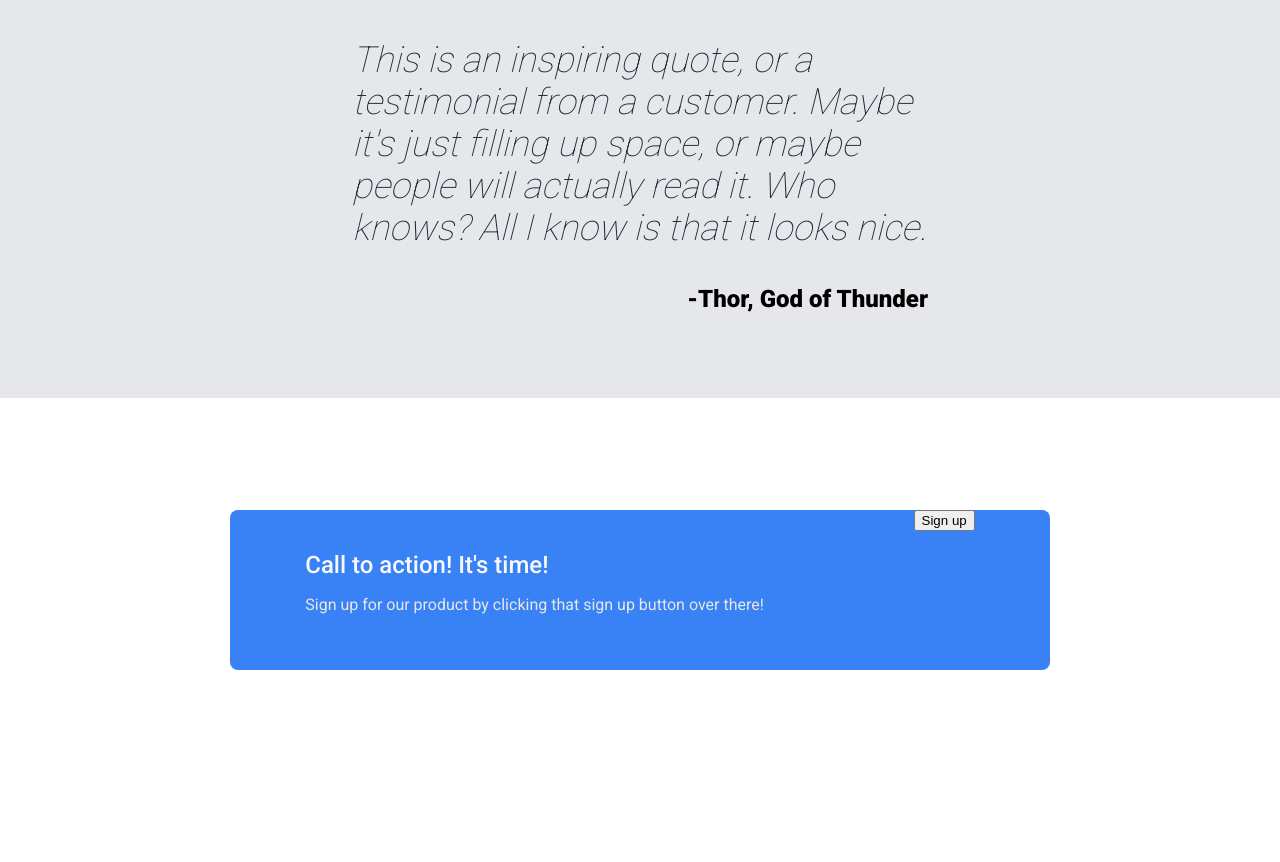
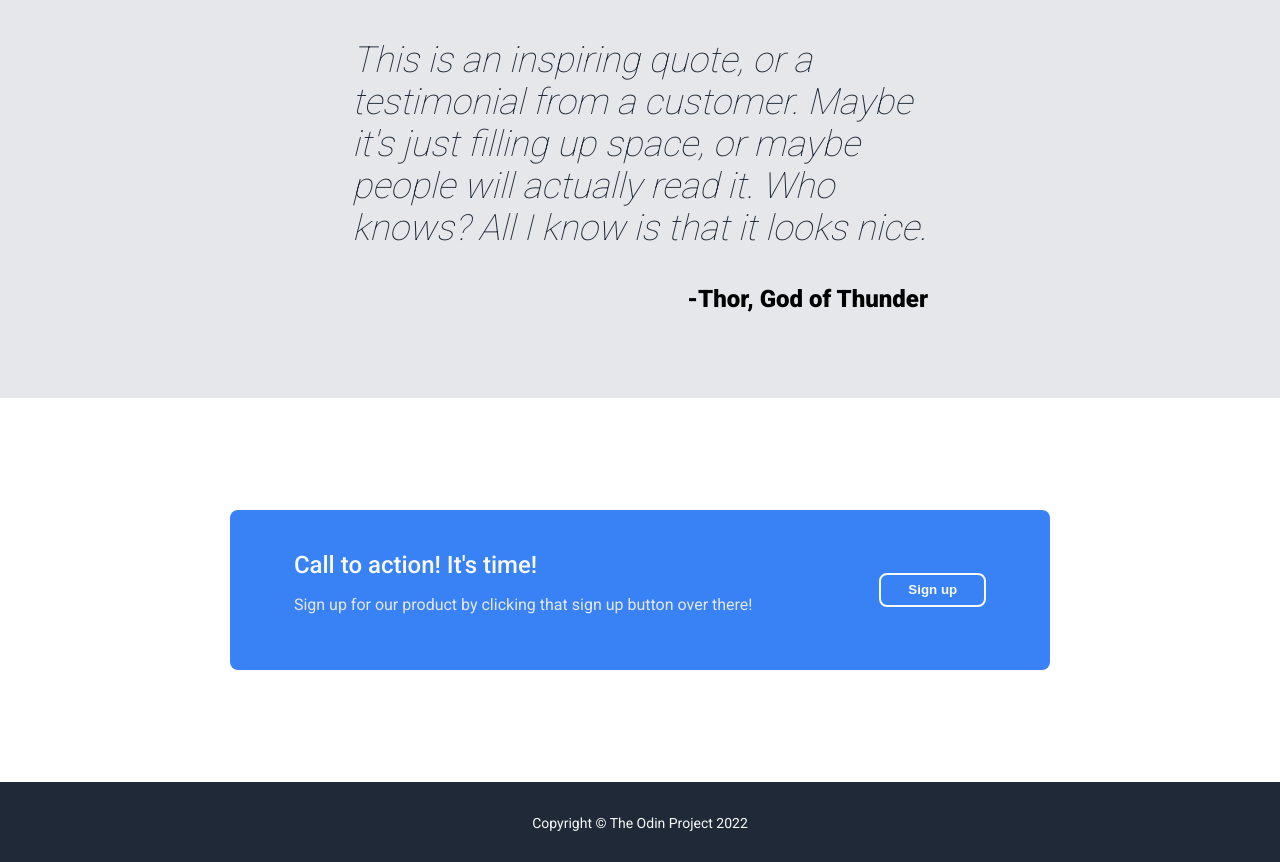
Before and after one commit to peetzaecksdee/Landing-page, a plain HTML site: page index.html in a window 1280 px wide. Shown: the part 1150-2012 px from the top of the page. Before the commit the page ends 1932 px from the top, so only its background shows below. Drawn offline with Linux system fonts and the light colour scheme.

Commit message:
Finishing the Project

```diff
--- a/index.html
+++ b/index.html
@@ -80,5 +80,10 @@
                 </div>
             </div>
         </div>
+        <div class="footer">
+            <div>
+                <span>Copyright © The Odin Project 2022</span>
+            </div>
+        </div>
     </body>
 </html>
--- a/style.css
+++ b/style.css
@@ -141,7 +141,7 @@ img {
 }
 
 .info-box {
-        display: flex;
+    display: flex;
     align-self: center;
     width: 80%;
     height: 10em;
@@ -151,11 +151,37 @@ img {
 }
 
 .info-text {
-        display: flex;
-        justify-content: center;
-        align-items: center;
+    display: flex;
+    justify-content: center;
+    align-items: center;
+}
+
+.sign-up-button {
+    display: flex;
+    align-items: center;
 }
 
 .sign-up-button button {
+    width: 8em;
+    height: 2.5em;
+    background-color: var(--info-color);
+    border: solid;
+    border-radius: 8px;
+    border-width: 2px;
+    border-color: var(--main-text-color);
+    color: var(--main-text-color);
+    font-weight: 600;
+}
 
+.footer {
+    background-color: #1f2937;
+    height: 10vh;
+    display: flex;
+    align-items: center;
+    justify-content: center;
 }
+
+.footer div span {
+    color: var(--main-text-color);
+    font-size: 14px;
+}
```
